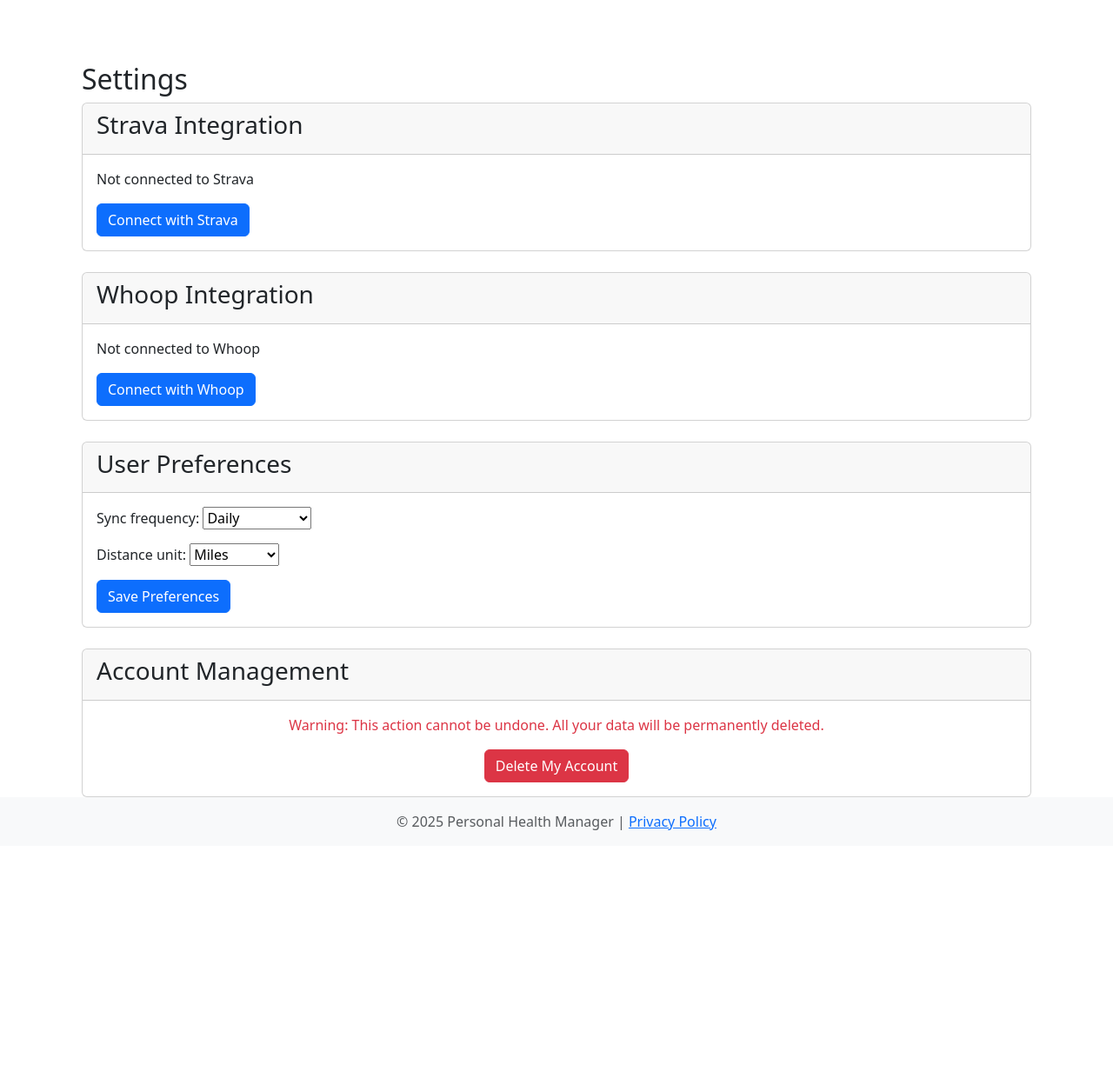
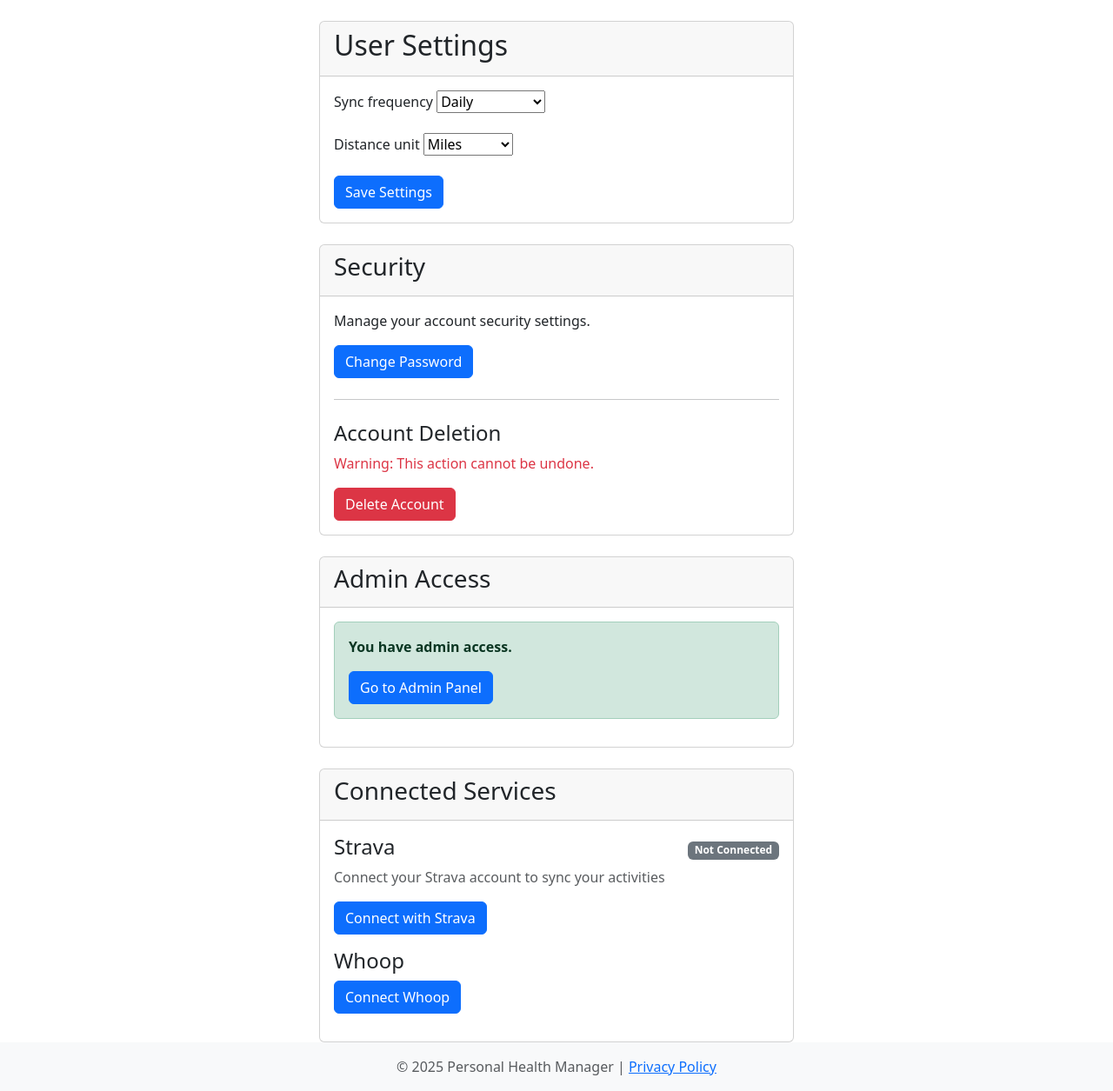
Before and after one commit to bradfeld/personal-health-manager, a Django app: page /settings/ in a window 1280 px wide. Shown: the part 56-1311 px from the top of the page at 87% size. Before the commit the page ends 1011 px from the top, so only its background shows below. Run offline with Django 5.2, Linux system fonts and the light colour scheme; the visitor is signed in with stand-in values (Sample User, id 1); data comes from the database, SQL or seed files in the repository; parts of the project's set-up code (start-up, migrations or seed data) failed here and were passed over.

Commit message:
Add password change functionality to settings page

```diff
--- a/health_manager/urls.py
+++ b/health_manager/urls.py
@@ -5,7 +5,7 @@ from core.views import (
     ActivityListView, ActivityDetailView, MetricsListView,
     PrivacyPolicyView, RootView, LoginRedirectView, AdminDashboardView
 )
-from users.views import RegisterView, settings, delete_user
+from users.views import RegisterView, settings, delete_user, CustomPasswordChangeView
 from integrations.views import (
     sync_strava, sync_whoop, whoop_webhook,
     connect_strava, complete_strava,
@@ -25,6 +25,7 @@ urlpatterns = [
     ), name='logout'),
     path('login-redirect/', LoginRedirectView.as_view(), name='login_redirect'),
     path('register/', RegisterView.as_view(), name='register'),
+    path('password-change/', CustomPasswordChangeView.as_view(), name='password_change'),
     path('strava/', ActivityListView.as_view(), name='activities'),
     path('strava/<int:pk>/', ActivityDetailView.as_view(), name='activity_detail'),
     path('whoop/', MetricsListView.as_view(), name='metrics'),
--- a/templates/settings.html
+++ b/templates/settings.html
@@ -1,62 +1,115 @@
 {% extends 'base.html' %}
 
+{% block title %}Settings - Health Manager{% endblock %}
+
 {% block content %}
-<div class="container mt-5">
-    <h2>Settings</h2>
-
-    <div class="card mb-4">
+<div class="row">
+    <div class="col-md-6 offset-md-3">
+        <div class="card">
             <div class="card-header">
-            <h3>Strava Integration</h3>
+                <h2>User Settings</h2>
             </div>
             <div class="card-body">
-            {% if strava_connected %}
-                <p class="text-success">✓ Connected to Strava</p>
-                <a href="{% url 'sync_strava' %}" class="btn btn-primary">Sync</a>
+                <form method="post">
+                    {% csrf_token %}
+                    {% for field in form %}
+                    <div class="mb-3">
+                        <label for="{{ field.id_for_label }}" class="form-label">{{ field.label }}</label>
+                        {{ field }}
+                        {% if field.help_text %}
+                        <div class="form-text">{{ field.help_text }}</div>
+                        {% endif %}
+                        {% if field.errors %}
+                        <div class="alert alert-danger">
+                            {{ field.errors }}
+                        </div>
+                        {% endif %}
+                    </div>
+                    {% endfor %}
+                    <button type="submit" class="btn btn-primary">Save Settings</button>
+                </form>
+            </div>
+        </div>
+
+        <div class="card mt-4">
+            <div class="card-header">
+                <h3>Security</h3>
+            </div>
+            <div class="card-body">
+                <p>Manage your account security settings.</p>
+                <a href="{% url 'password_change' %}" class="btn btn-primary">Change Password</a>
+
+                <hr class="my-4">
+
+                <h4>Account Deletion</h4>
+                <p class="text-danger">Warning: This action cannot be undone.</p>
+                <form method="post" action="{% url 'delete_user' %}" onsubmit="return confirm('Are you sure you want to permanently delete your account? This cannot be undone.');">
+                    {% csrf_token %}
+                    <button type="submit" class="btn btn-danger">Delete Account</button>
+                </form>
+            </div>
+        </div>
+
+        <div class="card mt-4">
+            <div class="card-header">
+                <h3>Admin Access</h3>
+            </div>
+            <div class="card-body">
+                {% if user.is_staff %}
+                    <div class="alert alert-success">
+                        <p><strong>You have admin access.</strong></p>
+                        <a href="{% url 'admin:index' %}" class="btn btn-primary">Go to Admin Panel</a>
+                    </div>
                 {% else %}
-                <p>Not connected to Strava</p>
-                <a href="{% url 'connect_strava' %}" class="btn btn-primary">Connect with Strava</a>
+                    <p>Admin access is required to manage users, view all data, and configure system settings.</p>
+                    <p>If you need admin access, please contact the site administrator.</p>
                 {% endif %}
             </div>
         </div>
 
-    <div class="card mb-4">
+        <div class="card mt-4">
             <div class="card-header">
-            <h3>Whoop Integration</h3>
+                <h3>Connected Services</h3>
             </div>
             <div class="card-body">
+                <div class="mb-3">
+                    <div class="d-flex justify-content-between align-items-center">
+                        <h4>Strava</h4>
+                        {% if strava_connected %}
+                            <span class="badge bg-success">Connected</span>
+                        {% else %}
+                            <span class="badge bg-secondary">Not Connected</span>
+                        {% endif %}
+                    </div>
+
+                    {% if strava_connected %}
+                        <div class="mt-2 mb-3">
+                            {% if strava_last_sync %}
+                                <small class="text-muted">Last synced: {{ strava_last_sync|date:"F j, Y, g:i a" }}</small>
+                            {% endif %}
+                        </div>
+                        <div class="btn-group">
+                            <a href="{% url 'social:begin' 'strava' %}" class="btn btn-outline-primary">Refresh Connection</a>
+                            <a href="{% url 'social:disconnect' 'strava' %}" class="btn btn-outline-danger">Disconnect</a>
+                        </div>
+                    {% else %}
+                        <p class="text-muted">Connect your Strava account to sync your activities</p>
+                        <a href="{% url 'social:begin' 'strava' %}" class="btn btn-primary">
+                            Connect with Strava
+                        </a>
+                    {% endif %}
+                </div>
+
+                <div class="mb-3">
+                    <h4>Whoop</h4>
                     {% if whoop_connected %}
-                <p class="text-success">✓ Connected to Whoop</p>
-                <a href="{% url 'sync_whoop' %}" class="btn btn-primary">Sync</a>
+                    <p class="text-success">Connected</p>
+                    <a href="{% url 'social:disconnect' 'whoop' %}" class="btn btn-danger">Disconnect</a>
                     {% else %}
-                <p>Not connected to Whoop</p>
-                <a href="{% url 'connect_whoop' %}" class="btn btn-primary">Connect with Whoop</a>
+                    <a href="{% url 'social:begin' 'whoop' %}" class="btn btn-primary">Connect Whoop</a>
                     {% endif %}
                 </div>
             </div>
-
-    <div class="card mb-4">
-        <div class="card-header">
-            <h3>User Preferences</h3>
-        </div>
-        <div class="card-body">
-            <form method="post">
-                {% csrf_token %}
-                {{ form.as_p }}
-                <button type="submit" class="btn btn-primary">Save Preferences</button>
-            </form>
-        </div>
-    </div>
-
-    <div class="card">
-        <div class="card-header">
-            <h3>Account Management</h3>
-        </div>
-        <div class="card-body text-center">
-            <p class="text-danger">Warning: This action cannot be undone. All your data will be permanently deleted.</p>
-            <form method="post" action="{% url 'delete_user' %}" onsubmit="return confirm('Are you sure you want to delete your account? This action cannot be undone.');">
-                {% csrf_token %}
-                <button type="submit" class="btn btn-danger">Delete My Account</button>
-            </form>
         </div>
     </div>
 </div>
--- a/users/forms.py
+++ b/users/forms.py
@@ -1,5 +1,6 @@
 from django import forms
 from django.contrib.auth.models import User
+from django.contrib.auth.forms import PasswordChangeForm
 from .models import UserSettings
 
 class UserPreferencesForm(forms.ModelForm):
@@ -17,3 +18,13 @@ class UserPreferencesForm(forms.ModelForm):
                 ('km', 'Kilometers')
             ])
         }
+
+class CustomPasswordChangeForm(PasswordChangeForm):
+    """
+    Custom password change form with Bootstrap styling.
+    """
+    def __init__(self, *args, **kwargs):
+        super().__init__(*args, **kwargs)
+        # Add Bootstrap classes to all fields
+        for field_name, field in self.fields.items():
+            field.widget.attrs['class'] = 'form-control'
--- a/users/views.py
+++ b/users/views.py
@@ -1,12 +1,14 @@
-from django.views.generic.edit import UpdateView, CreateView
+from django.views.generic.edit import UpdateView, CreateView, FormView
 from django.contrib.auth.mixins import LoginRequiredMixin
 from django.contrib.auth.forms import UserCreationForm
+from django.contrib.auth.views import PasswordChangeView
 from django.urls import reverse_lazy
+from django.contrib import messages
 from .models import UserSettings
 from integrations.models import UserIntegration
 from django.shortcuts import render, redirect
 from django.contrib.auth.decorators import login_required
-from .forms import UserPreferencesForm
+from .forms import UserPreferencesForm, CustomPasswordChangeForm
 
 class UserSettingsView(LoginRequiredMixin, UpdateView):
     model = UserSettings
@@ -33,6 +35,17 @@ class UserSettingsView(LoginRequiredMixin, UpdateView):
         settings, created = UserSettings.objects.get_or_create(user=self.request.user)
         return settings
 
+class CustomPasswordChangeView(LoginRequiredMixin, PasswordChangeView):
+    """Custom password change view with our template and form."""
+    form_class = CustomPasswordChangeForm
+    template_name = 'users/password_change.html'
+    success_url = reverse_lazy('settings')
+
+    def form_valid(self, form):
+        # Add a success message
+        messages.success(self.request, "Your password has been successfully updated!")
+        return super().form_valid(form)
+
 class RegisterView(CreateView):
     form_class = UserCreationForm
     template_name = 'registration/register.html'
@@ -47,6 +60,7 @@ def settings(request):
         form = UserPreferencesForm(request.POST, instance=user_settings)
         if form.is_valid():
             form.save()
+            messages.success(request, "Settings updated successfully!")
             return redirect('settings')
     else:
         form = UserPreferencesForm(instance=user_settings)
@@ -62,10 +76,22 @@ def settings(request):
         provider='whoop'
     ).exists()
 
+    strava_last_sync = None
+    if strava_connected:
+        try:
+            strava_integration = UserIntegration.objects.get(
+                user=request.user,
+                provider='strava'
+            )
+            strava_last_sync = strava_integration.last_sync
+        except:
+            pass
+
     return render(request, 'settings.html', {
         'form': form,
         'strava_connected': strava_connected,
         'whoop_connected': whoop_connected,
+        'strava_last_sync': strava_last_sync,
     })
 
 @login_required
@@ -79,7 +105,6 @@ def delete_user(request):
         # Delete the user (this will cascade delete related data due to model relationships)
         user.delete()
         # Redirect to login page with a message
-        from django.contrib import messages
         messages.success(request, 'Your account has been successfully deleted.')
         return redirect('login')
 
```
Also changed, not shown: templates/users/password_change.html (added, +40 -0 lines). Lines whose indentation alone changed are shown as unchanged.
